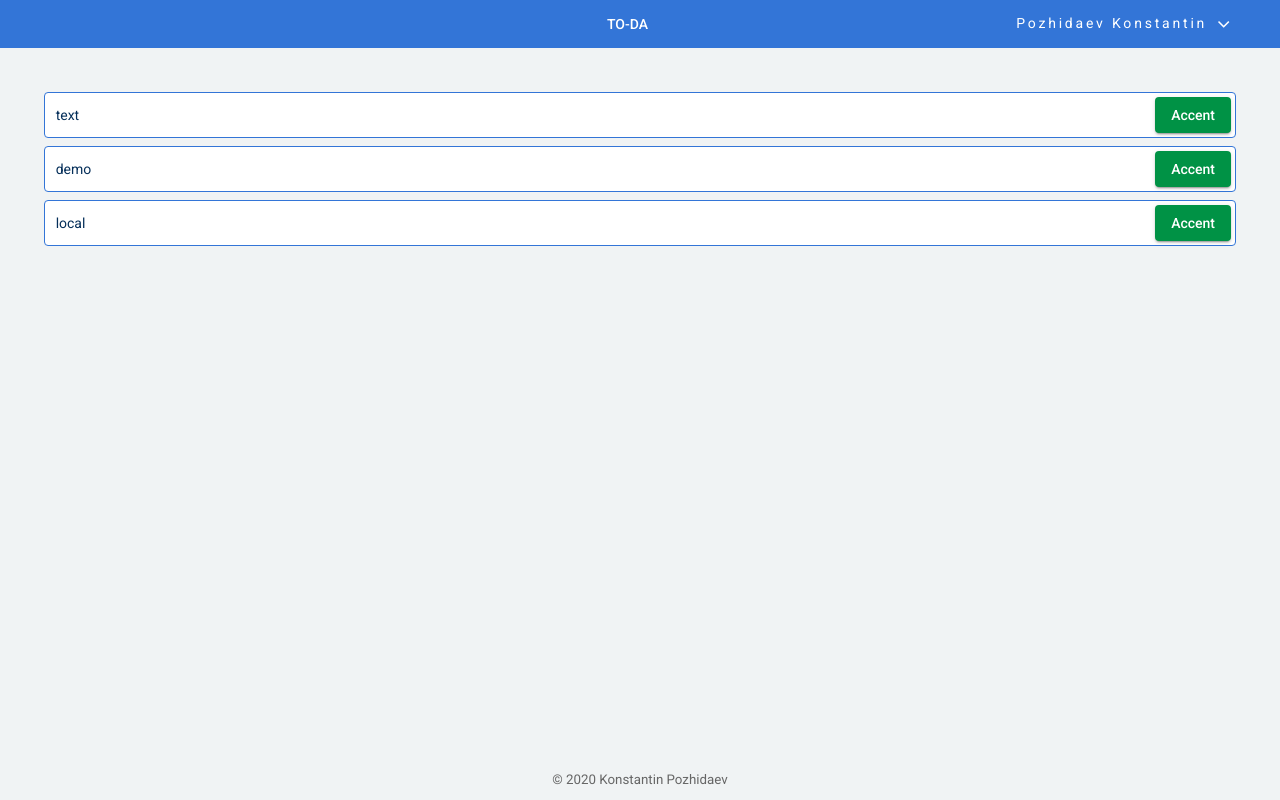
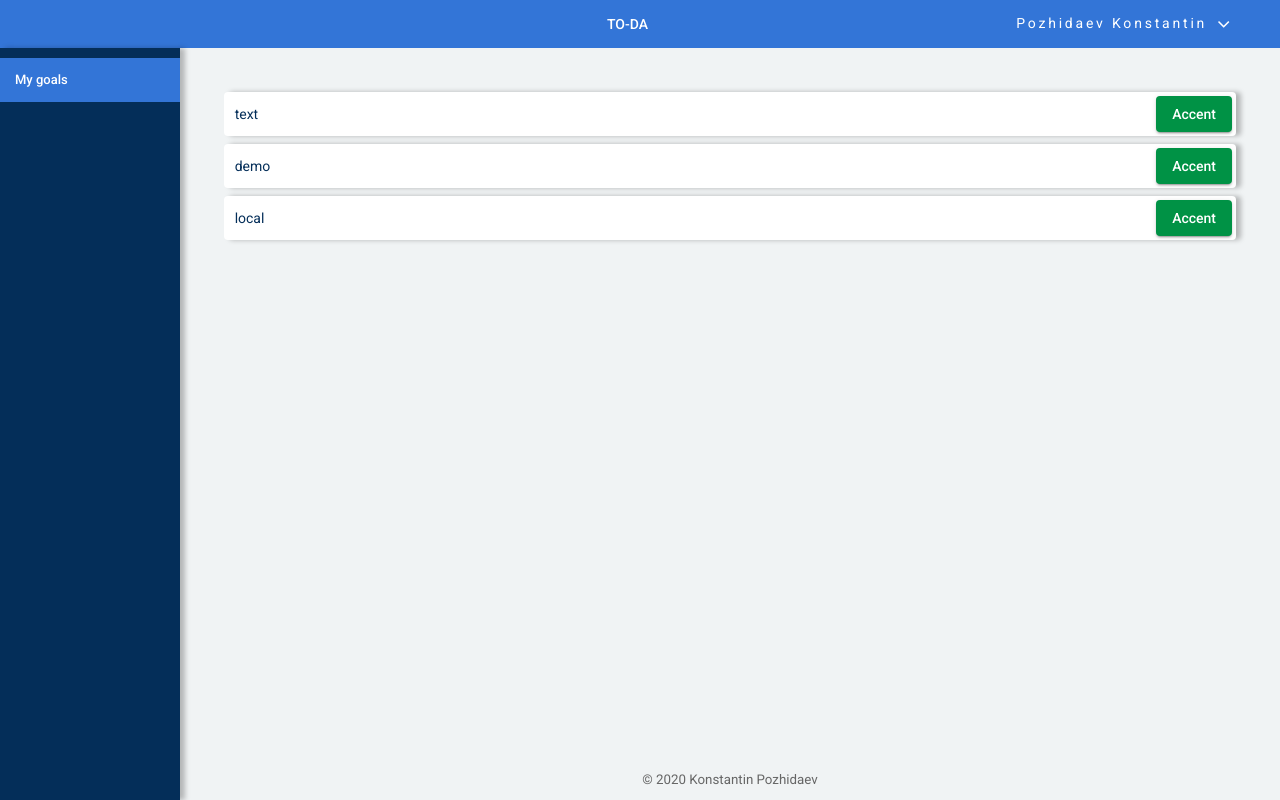
Before and after one commit to k-pozhidaev/to-da, an Angular app in the folder webapp/: page /goals in a window 1280 px wide. Built offline with nearby package versions, Linux system fonts and the light colour scheme.

Commit message:
added navigation

```diff
--- a/webapp/src/app/app.component.html
+++ b/webapp/src/app/app.component.html
@@ -1,23 +1,18 @@
 <div class="flex-container">
   <header>
-    <app-toolbar>
-
-    </app-toolbar>
-<!--    <div>qwe </div>-->
+    <app-toolbar></app-toolbar>
   </header>
 
   <div class="wrapper">
+    <nav class="navigation">
+      <app-navigation></app-navigation>
+    </nav>
     <main class="main-container">
       <section class="main-content">
-<!--        <app-breadcrumb></app-breadcrumb>-->
         <router-outlet></router-outlet>
-
       </section>
-
       <footer>
         <span>&copy; 2020 Konstantin Pozhidaev</span>
-<!--        <a [href]="'GLOBAL.COPYRIGHT_LINK'" class="footer_link">{{ "GLOBAL.COPYRIGHT" | translate }}</a>-->
-<!--        <a  [href]="'GLOBAL.TERMS_OF_USE_LINK' | translate" class="footer_link">{{ "GLOBAL.TERMS_OF_USE" | translate }}</a>-->
       </footer>
     </main>
   </div>
--- a/webapp/src/app/app.component.sass
+++ b/webapp/src/app/app.component.sass
@@ -13,6 +13,13 @@
     position: relative
     color: $to-da-gray
     display: flex
+    .navigation
+      background: $navigation
+      width: 180px
+      min-width: 180px
+      box-shadow: 5px 0 5px rgba(0, 0, 0, 0.25)
+      z-index: 1
+      font-size: 13px
     .main-container
       flex: 1
       background: #F0F3F4
--- a/webapp/src/app/app.module.ts
+++ b/webapp/src/app/app.module.ts
@@ -7,12 +7,14 @@ import { BrowserAnimationsModule } from '@angular/platform-browser/animations';
 import { ToolbarComponent } from './components/toolbar/toolbar.component';
 import { GoalsComponent } from './page/goals/goals.component';
 import {MatButtonModule} from '@angular/material/button';
+import { NavigationComponent } from './components/navigation/navigation.component';
 
 @NgModule({
   declarations: [
     AppComponent,
     ToolbarComponent,
     GoalsComponent,
+    NavigationComponent,
   ],
   imports: [
     BrowserModule,
--- /dev/null
+++ b/webapp/src/app/components/navigation/navigation.component.html
@@ -0,0 +1,3 @@
+<ul>
+  <li><a routerLink="/goals" routerLinkActive="active" class="navigation-link">My goals</a></li>
+</ul>
--- /dev/null
+++ b/webapp/src/app/components/navigation/navigation.component.sass
@@ -0,0 +1,16 @@
+@import 'src/app/scss/_color.sass'
+
+ul
+  margin-top: 10px
+  .navigation-link
+    color: $white
+    display: block
+    padding: 12px 15px
+    text-decoration: none
+    font-weight: 500
+    &:hover
+      color: $to-da-blue
+    &.active
+      background: $to-da-blue
+      &:hover
+        color: $white
--- /dev/null
+++ b/webapp/src/app/components/navigation/navigation.component.ts
@@ -0,0 +1,16 @@
+import {ChangeDetectionStrategy, Component, OnInit} from '@angular/core';
+
+@Component({
+  selector: 'app-navigation',
+  templateUrl: './navigation.component.html',
+  styleUrls: ['./navigation.component.sass'],
+  changeDetection: ChangeDetectionStrategy.OnPush
+})
+export class NavigationComponent implements OnInit {
+
+  constructor() { }
+
+  ngOnInit(): void {
+  }
+
+}
--- a/webapp/src/app/page/goals/goals.component.sass
+++ b/webapp/src/app/page/goals/goals.component.sass
@@ -4,7 +4,7 @@
   display: flex
   flex-direction: column
   .goal-item
-    border: solid $to-da-blue 1pt
+    box-shadow: 5px 0 5px rgba(0, 0, 0, 0.25)
     border-radius: 3pt
     padding: 3pt
     margin: 3pt
```
Also changed, not shown: 1 other file (tests, documents, lock files or other folders).
